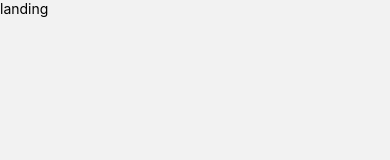
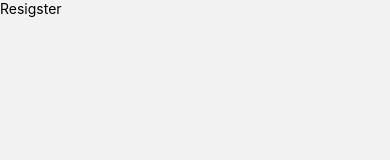
Before and after one commit to hamshusi/AuthWithFirebase, a React Native app: screen /Register in a window 390 px wide. Before the commit this address had no page. Shown: the top 160 px of the page. Built offline with nearby package versions, Linux system fonts and the light colour scheme.

Commit message:
SafeAreaView 설정

```diff
--- a/App.js
+++ b/App.js
@@ -2,21 +2,31 @@ import React from "react";
 import { StyleSheet, Text, View } from "react-native";
 import { NavigationContainer } from "@react-navigation/native";
 import { createStackNavigator } from "@react-navigation/stack";
+import { SafeAreaProvider, SafeAreaView } from "react-native-safe-area-context";
+
 import Landing from "./components/auth/Landing";
+import Resigster from "./components/auth/Resigster";
 
 const Stack = createStackNavigator();
 
 export default function App() {
   return (
+    <SafeAreaProvider>
       <NavigationContainer>
-      <Stack.Navigator initialRouteName="Landing">
+        <Stack.Navigator initialRouteName="Register">
           <Stack.Screen
             name="Landing"
             component={Landing}
             options={{ headerShown: false }}
           />
+          <Stack.Screen
+            name="Register"
+            component={Resigster}
+            options={{ headerShown: false }}
+          />
         </Stack.Navigator>
       </NavigationContainer>
+    </SafeAreaProvider>
   );
 }
 
--- /dev/null
+++ b/components/auth/Resigster.js
@@ -0,0 +1,15 @@
+import React from "react";
+import { Text, View } from "react-native";
+import { SafeAreaView } from "react-native-safe-area-context";
+
+const Resigster = () => {
+  return (
+    <SafeAreaView style={{ flex: 1 }}>
+      <View>
+        <Text>Resigster</Text>
+      </View>
+    </SafeAreaView>
+  );
+};
+
+export default Resigster;
```
Lines whose indentation alone changed are shown as unchanged.
